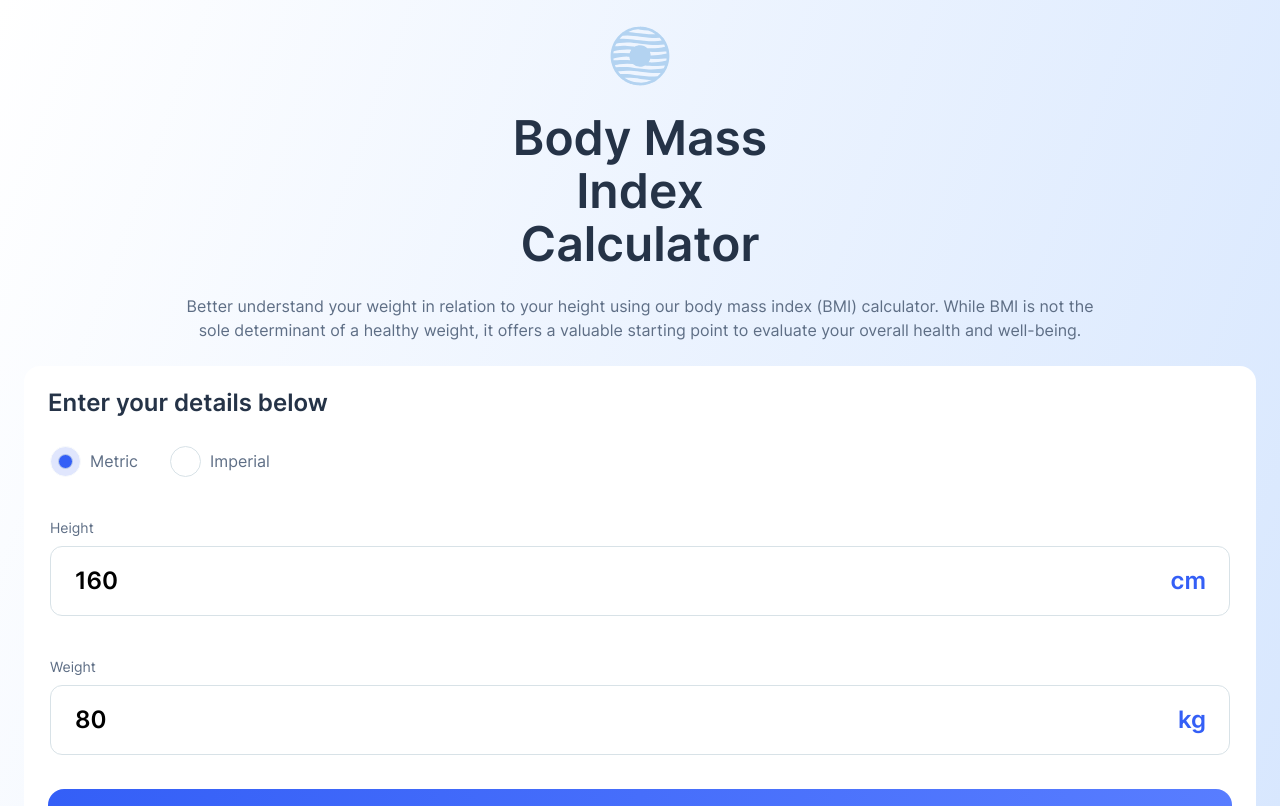
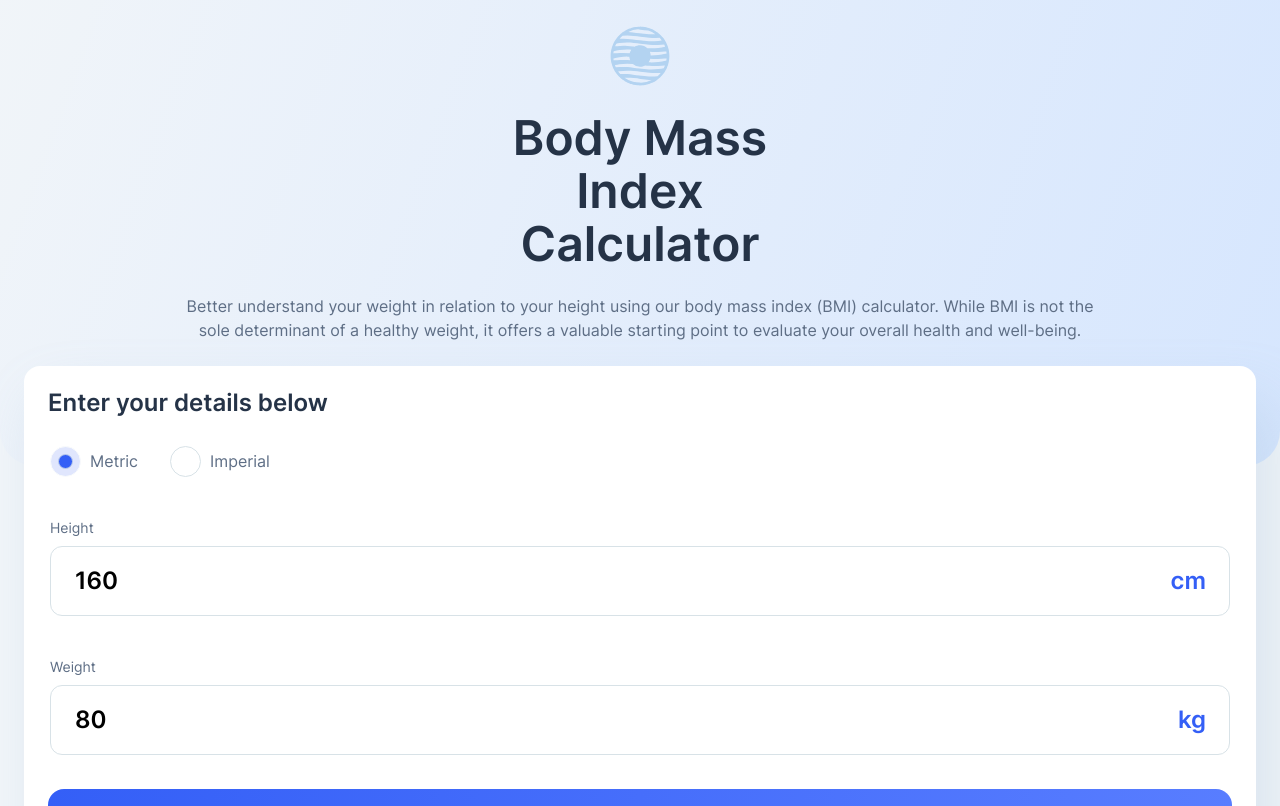
Before and after one commit to barryhanna/fem-bmi-vite, a React (Vite) app: page / in a window 1280 px wide. Shown: the top 806 px of the page. Built offline with nearby package versions, Linux system fonts and the light colour scheme.

Commit message:
Style header background

```diff
--- a/src/App.tsx
+++ b/src/App.tsx
@@ -8,6 +8,8 @@ function App() {
   return (
     <>
       <Header />
+      <section className="improve-bmi">
+        <img src="/assets/images/image-man-eating.webp" alt="A man smiling whilst eating sushi with chopsticks" />
         <div className="improve-bmi__card-list">
           <ImproveBMICard icon="eating">
             <h2>Healthy eating</h2>
@@ -25,6 +27,7 @@ overall restoration and rejuvenation.</p>
           </ImproveBMICard>
 
         </div>
+      </section>
       <section className="limitations-of-bmi">
         <BMILimitationCard icon="gender" title="Gender">
           <p>The development and body fat composition of girls and boys vary with age. Consequently,
--- a/src/components/BMICalculator/BMICalculator.module.css
+++ b/src/components/BMICalculator/BMICalculator.module.css
@@ -2,6 +2,8 @@
 	background-color: white;
 	padding: var(--spacer);
 	border-radius: 1rem;
+	box-shadow: var(--box-shadow-1);
+	isolation: isolate;
 }
 
 .bmiCalculator > * + * {
--- a/src/components/Header/Header.tsx
+++ b/src/components/Header/Header.tsx
@@ -1,15 +1,18 @@
 import BMICalculator from '../BMICalculator'
 
 const Header = () => {
-    return <header className='header flow'>
+    return (
+        <header className='header flow'>
+            <div className="header-bg"></div>
+            <div className="header-bg-gradient"></div>
             <img className="logo" src="/assets/images/logo.svg" alt="" />
-        <h1>Body&nbsp;Mass Index Calculator</h1>
+            <h1 className="header-heading">Body&nbsp;Mass Index Calculator</h1>
             <p className='intro-text'>Better understand your weight in relation to your height using our
                 body mass index (BMI) calculator. While BMI is not the sole determinant
                 of a healthy weight, it offers a valuable starting point to evaluate
                 your overall health and well-being.</p>
             <BMICalculator />
-    </header>
+        </header>)
 }
 
 export default Header;
--- a/src/sass/_base.scss
+++ b/src/sass/_base.scss
@@ -2,11 +2,14 @@
     --clr-blue: #345ff6;
     --clr-gunmetal: #253347;
     --clr-dark-electric-blue: #5e6e85;
+    --clr-catskill-white: #f1f5f9;
     --clr-borders: #d8e2e7;
     --clr-white: #fff;
 
     --clr-heading: var(--clr-gunmetal);
     --clr-body: var(--clr-dark-electric-blue);
+
+    --clr-header-bg: var(--clr-catskill-white);
 
     --txt-heading-xl-size: 4rem;
     --txt-heading-lg-size: 3rem;
@@ -29,6 +32,7 @@
     --gradient-1: linear-gradient(290deg, #D6E6FE 0%, rgba(214, 252, 254, 0) 100%);
     --gradient-2: linear-gradient(90deg, #345FF7 0%, #587DFF 100%);
 
+    --box-shadow-1: 16px 32px 56px rgba(149, 178, 209, .25);
   }
 
   /* Box sizing rules */
--- a/src/sass/_header.scss
+++ b/src/sass/_header.scss
@@ -1,15 +1,50 @@
 .logo {
+    position: relative;
     display: block;
     margin-inline: auto;
+    z-index: 1;
   }
 
   .intro-text {
+    position: relative;
     font-size: var(--txt-body-md-size);
     text-align: center;
     text-wrap: balance;
+    z-index: 1;
   }
 
   .header {
-    background: var(--gradient-1);
+    position: relative;
+    background: var(--clr-header-bg) ;
     padding: var(--spacer);
   }
+
+  .header-bg {
+    position: absolute;
+    content: '';
+    background-color: inherit;
+    height: 100%;
+    width: 100%;
+    z-index: -1;
+    margin-left: calc(-1 * var(--spacer));
+    margin-top: calc(-1 * var(--spacer));
+  }
+
+  .header-bg-gradient {
+    content: '';
+    background: var(--gradient-1);
+    position: absolute;
+    height: 50%;
+    width: 100%;
+    top: 0;
+    left: 0;
+    z-index: 0;
+    margin-top: calc(-2 * var(--spacer));
+    border-bottom-right-radius: 35px;
+    border-bottom-left-radius: 35px;
+  }
+
+  .header-heading {
+    position: relative;
+    z-index: 1;
+  }
--- a/src/sass/_utilities.scss
+++ b/src/sass/_utilities.scss
@@ -6,6 +6,6 @@
     margin-inline: auto;
 }
 
-.flow > *+* {
+.flow > *+*:not(:empty) {
     margin-top: var(--spacer);
 }
```
Lines whose indentation alone changed are shown as unchanged.
